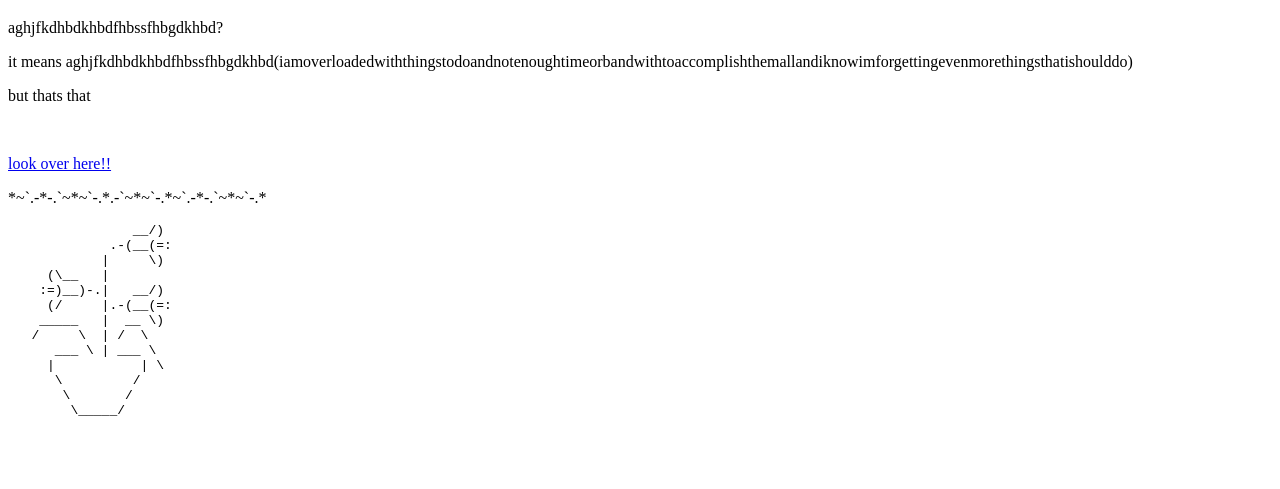
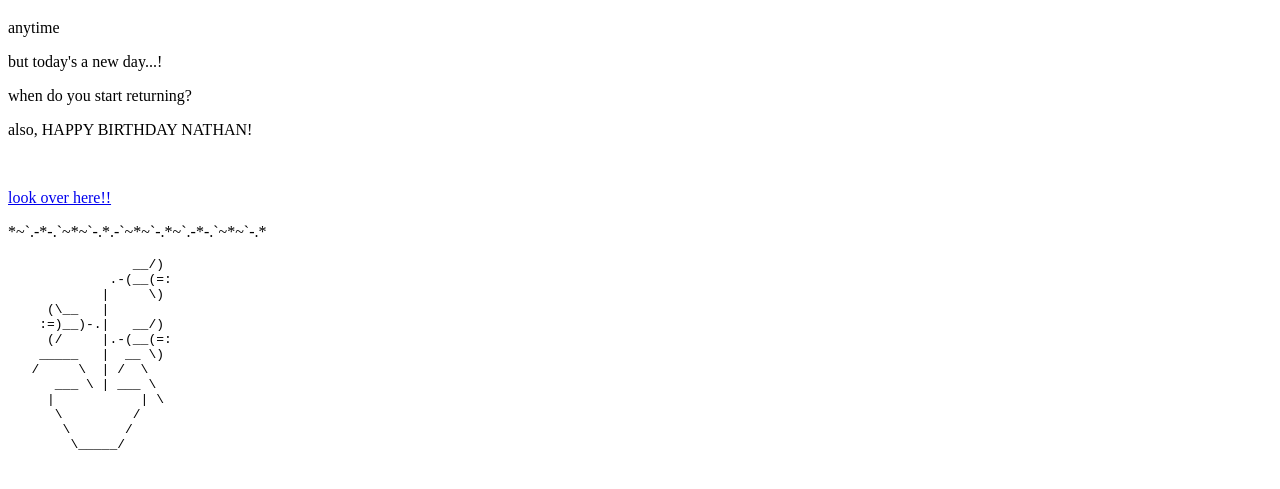
Before and after one commit to talivogel06/biggermystery, a plain HTML site: page index.html in a window 1280 px wide. Shown: the part 61-550 px from the top of the page. Drawn offline with Linux system fonts and the light colour scheme.

Commit message:
Update index.html

```diff
--- a/index.html
+++ b/index.html
@@ -5,10 +5,11 @@
 </head>
 <body>
     <h1>an even bigger mystery???</h1>
-    <p>aghjfkdhbdkhbdfhbssfhbgdkhbd?</p>
-    <p>it means aghjfkdhbdkhbdfhbssfhbgdkhbd(iamoverloadedwiththingstodoandnotenoughtimeorbandwithtoaccomplishthemallandiknowimforgettingevenmorethingsthatishoulddo)</p>
-    <p>but thats that</p>
-    <p style="color: white;">wow. i forgot that people sleep at normal times... maybe i should just go to sleep now, too... good night</p>
+    <p>anytime</p>
+    <p>but today's a new day...!</p>
+    <p>when do you start returning?</p>
+    <p>also, HAPPY BIRTHDAY NATHAN!</p>
+    <p style="color: white;">considering the time i went to sleep last night, yeah. i could use some of that early bedtime...</p>
     <a href="art.html">look over here!!</a>
     <p>*~`.-*-.`~*~`-.*.-`~*~`-.*~`.-*-.`~*~`-.*</p>
     <pre>
```
